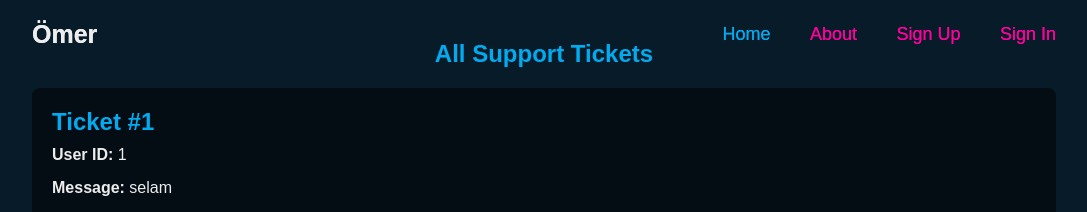
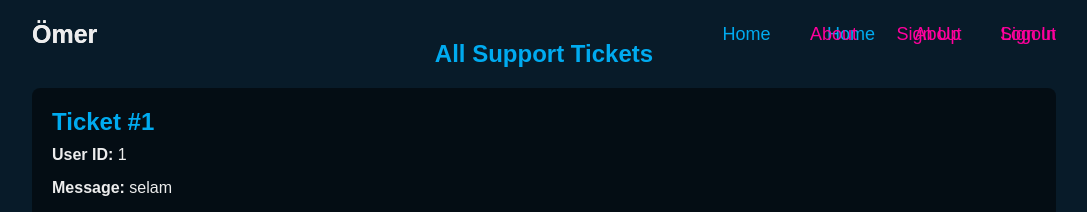
Before and after one commit to omerozcn/bulutbilisim, a Flask app: page /admindestek in a window 1280 px wide. Shown: the top 212 px of the page, without its empty margins (96-1183 px from the left). Run offline with Flask 3, Linux system fonts and the light colour scheme; a user stored in the database is signed in; data comes from the database, SQL or seed files in the repository.

Commit message:
last update

```diff
--- a/DockerDers/app/app.py
+++ b/DockerDers/app/app.py
@@ -13,11 +13,11 @@
 
 @app.route("/")
 def anasayfa():
-    return render_template("index.html",title="Home")
+    return render_template("index.html",title="Home", show_logout_button=False)
 
 @app.route("/hakkinda")
 def hakkinda():
-    return render_template("hakkinda.html",title="About")
+    return render_template("hakkinda.html",title="About", show_logout_button=False)
 
 @app.route("/admindestek", methods=["GET"])
 def admindestek():
@@ -40,7 +40,7 @@
             photo_data = None
         tickets_with_photo_data.append((ticket_id, description, photo_data, user_id))
 
-    return render_template("admindestek.html", tickets=tickets_with_photo_data)
+    return render_template("admindestek.html", tickets=tickets_with_photo_data, show_logout_button=True)
 
 
 
@@ -76,7 +76,7 @@
             return redirect("/")
 
     else:
-        return render_template("giris.html", title="Giriş Yap")
+        return render_template("giris.html", title="Giriş Yap", show_logout_button=False)
 
 
 @app.route("/dashboard", methods=["GET"])
@@ -136,12 +136,12 @@
             connection.close()
 
             flash("Destek bileti başarıyla gönderildi.", "success")
-            return redirect("/")
+            return redirect("/dashboard")
         else:
             flash("Kullanıcı oturumu açık değil.", "error")
             return redirect("/girisyap")
 
-    return render_template("destek.html", title="Destek Gönder")
+    return render_template("destek.html", title="Destek Gönder", show_logout_button=True)
 
 
 @app.route("/kayitol",methods=["GET","POST"])
@@ -162,7 +162,15 @@
         connection.commit()
         return redirect("/")
     else:
-        return render_template("kayitol.html",title="Kayıt ol")
+        return render_template("kayitol.html",title="Kayıt ol", show_logout_button=False)
 
 if __name__ == "__main__":
     app.run(host="0.0.0.0",port=6000,debug=True)
+
+@app.route("/cikisyap", methods=["GET"])
+def cikisyap():
+    session.clear()
+
+    flash("Başarıyla çıkış yapıldı.", "success")
+
+    return redirect("/")
--- a/DockerDers/app/templates/base.html
+++ b/DockerDers/app/templates/base.html
@@ -4,7 +4,7 @@
     <meta charset="UTF-8" />
     <meta http-equiv="X-UA-Compatible" content="IE=edge" />
     <meta name="viewport" content="width=device-width, initial-scale=1.0" />
-    <title>{% block title %}My Website{% endblock %}</title>
+    <title>{% block title %}Cybersecurity Support{% endblock %}</title>
     <link
       href="https://unpkg.com/boxicons@2.1.4/css/boxicons.min.css"
       rel="stylesheet"
@@ -75,8 +75,12 @@
       <nav class="navbar">
         <a href="/" class="active">Home</a>
         <a href="/hakkinda">About</a>
+        {% if not session.get('user_id') %}
         <a href="/kayitol">Sign Up</a>
         <a href="/girisyap">Sign In</a>
+        {% else %} {% if show_logout_button %}
+        <a href="/cikisyap">Logout</a>
+        {% endif %} {% endif %}
       </nav>
     </header>
     <main>{% block icerik %}{% endblock %}</main>
```
